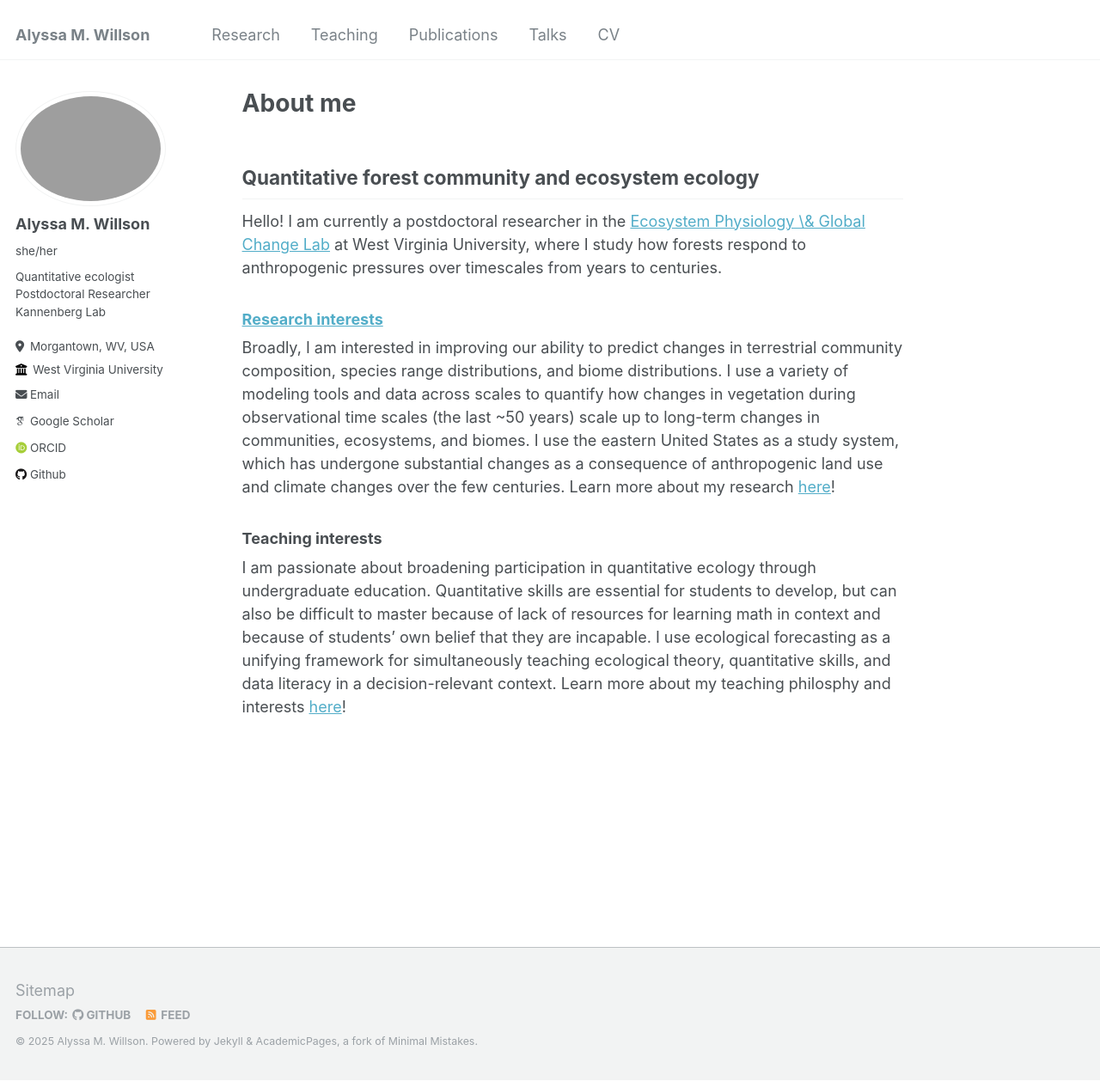
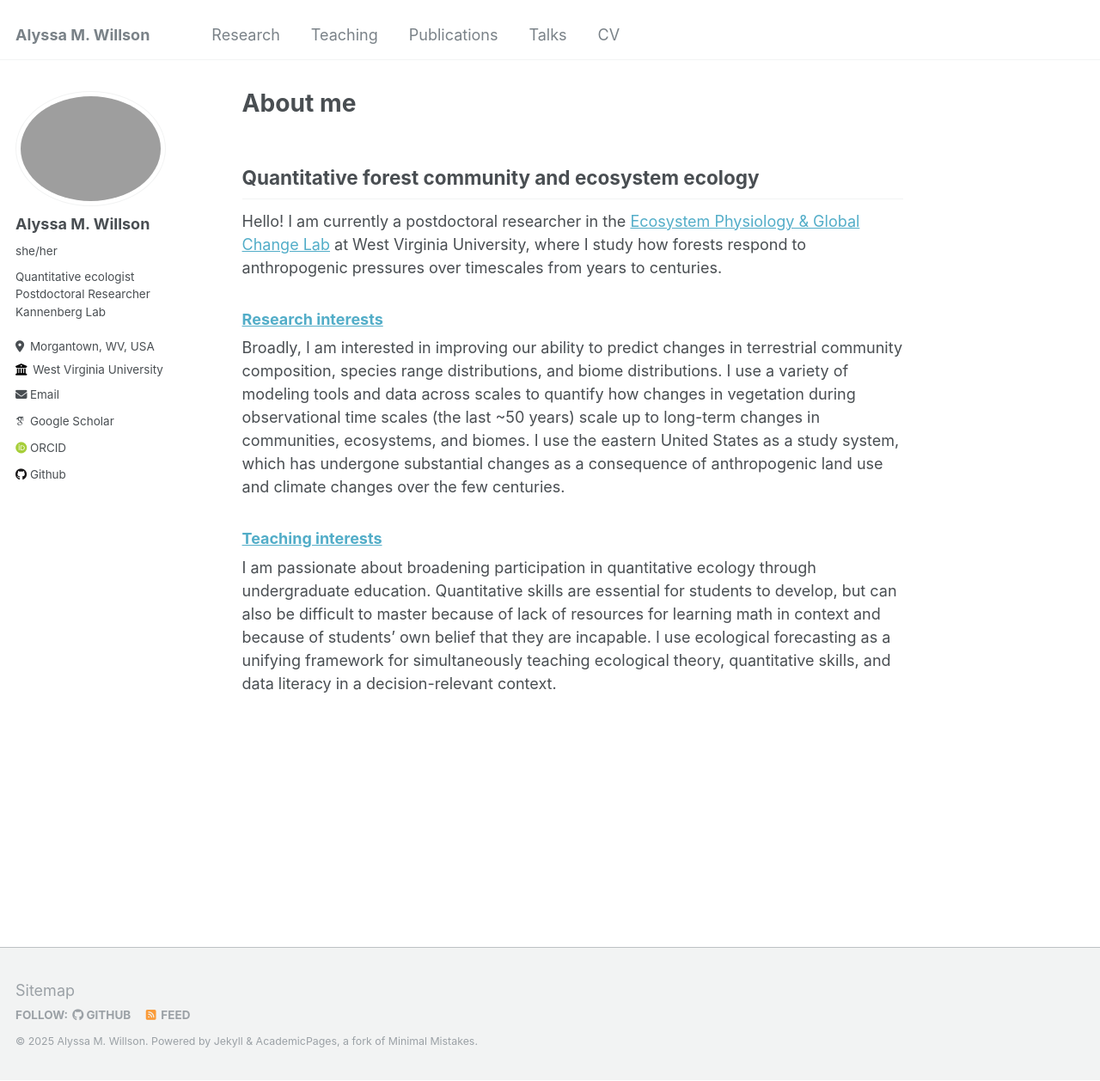
Before and after one commit to amwillson/amwillson.github.io, a Jekyll site: the page built from _pages/about.md, in a window 1280 px wide and 1258 px high. Shown: the whole window at 86% size. Built offline with Jekyll 4.4.1, drawn with Linux system fonts in a browser that asks for light colours; some web fonts are replaced.

Commit message:
Formatting about me

```diff
--- a/_pages/about.md
+++ b/_pages/about.md
@@ -9,15 +9,15 @@ redirect_from:
 
 ## Quantitative forest community and ecosystem ecology
 
-Hello! I am currently a postdoctoral researcher in the  [Ecosystem Physiology \& Global Change Lab](https://www.stevekannenberg.com) at West Virginia University, where I study how forests respond to anthropogenic pressures over timescales from years to centuries.
+Hello! I am currently a postdoctoral researcher in the  [Ecosystem Physiology & Global Change Lab](https://www.stevekannenberg.com) at West Virginia University, where I study how forests respond to anthropogenic pressures over timescales from years to centuries.
 
 ### [Research interests](https://amwillson.github.io/research/)
 
-Broadly, I am interested in improving our ability to predict changes in terrestrial community composition, species range distributions, and biome distributions. I use a variety of modeling tools and data across scales to quantify how changes in vegetation during observational time scales (the last ~50 years) scale up to long-term changes in communities, ecosystems, and biomes. I use the eastern United States as a study system, which has undergone substantial changes as a consequence of anthropogenic land use and climate changes over the few centuries. Learn more about my research [here](https://amwillson.github.io/research/)!
+Broadly, I am interested in improving our ability to predict changes in terrestrial community composition, species range distributions, and biome distributions. I use a variety of modeling tools and data across scales to quantify how changes in vegetation during observational time scales (the last ~50 years) scale up to long-term changes in communities, ecosystems, and biomes. I use the eastern United States as a study system, which has undergone substantial changes as a consequence of anthropogenic land use and climate changes over the few centuries.
 
-### Teaching interests
+### [Teaching interests](https://amwillson.github.io./teaching/)
 
-I am passionate about broadening participation in quantitative ecology through undergraduate education. Quantitative skills are essential for students to develop, but can also be difficult to master because of lack of resources for learning math in context and because of students' own belief that they are incapable. I use ecological forecasting as a unifying framework for simultaneously teaching ecological theory, quantitative skills, and data literacy in a decision-relevant context. Learn more about my teaching philosphy and interests [here](https://amwillson.github.io./teaching/)!
+I am passionate about broadening participation in quantitative ecology through undergraduate education. Quantitative skills are essential for students to develop, but can also be difficult to master because of lack of resources for learning math in context and because of students' own belief that they are incapable. I use ecological forecasting as a unifying framework for simultaneously teaching ecological theory, quantitative skills, and data literacy in a decision-relevant context.
 
 <!--Broadly, I am interested in improving predictability of forest community dynamics and biome  by understanding both short-term and long-term controls on carbon. I am also passionate about broadening participation in quantitative sciences via undergraduate education.-->
 
```
